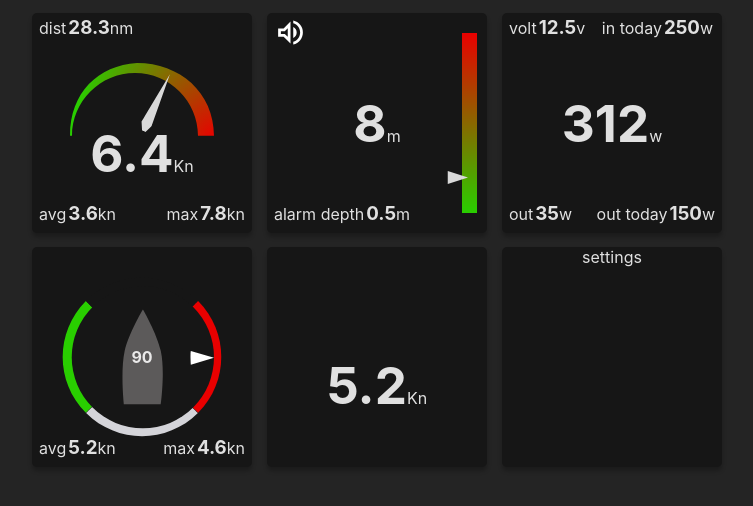
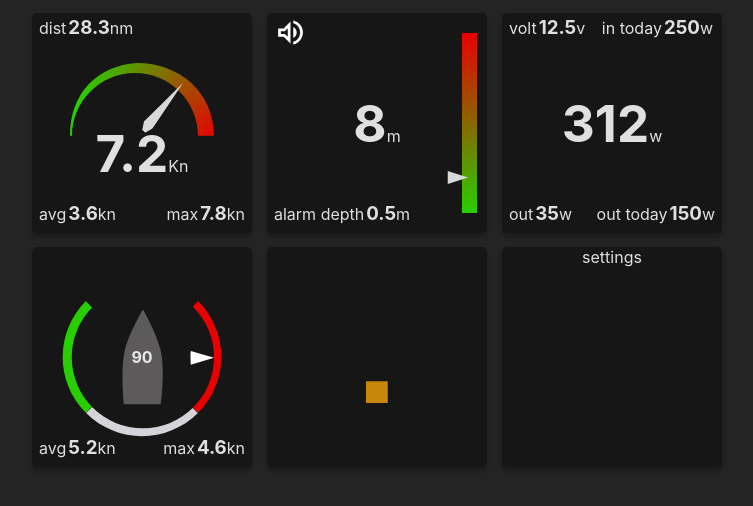
Before and after one commit to verlaansam/BoatConsole, a React (Vite) app in the folder boatConsole/: page / in a window 1280 px wide. Shown: the top 506 px of the page, without its empty margins (23-776 px from the left). Built offline with nearby package versions, Linux system fonts and the light colour scheme.

Commit message:
first step to 3d compass

```diff
--- a/boatConsole/src/components/Heading.jsx
+++ b/boatConsole/src/components/Heading.jsx
@@ -1,13 +1,35 @@
 import './css/Heading.css'
+
+import { useRef, useState } from 'react'
+import { Canvas, useFrame } from '@react-three/fiber'
+import { OrbitControls } from '@react-three/drei'
 
 export const Heading = () => {
 
-    const speed = 5.2
+
+    function Box(props) {
+        // This reference gives us direct access to the THREE.Mesh object
+        const ref = useRef()
+        return (
+          <mesh
+            {...props}
+            ref={ref}>
+            <boxGeometry args={[1, 1, 1]} />
+            <meshStandardMaterial color={'orange'} />
+          </mesh>
+        )
+      }
 
     return(
         <>
         <article className='HeadingInDegrees'>
-            <h1>{speed}</h1><p>Kn</p>
+            <div className='Center'>
+                <Canvas>
+                    <ambientLight intensity={Math.PI / 2} />
+                    <Box position={[0, 0, 0]} />
+                    <OrbitControls />
+                </Canvas>
+            </div>
         </article>
         </>
     )
--- a/boatConsole/src/components/Speed.jsx
+++ b/boatConsole/src/components/Speed.jsx
@@ -4,7 +4,7 @@ import SpeedPointer from '../assets/SpeedPointer.svg'
 
 export const Speed = () => {
 
-    const speed = 6.4
+    const speed = 7.2
     const distance = 28.3
     const average = 3.6
     const max = 7.8
```
Also changed, not shown: package.json (added, +7 -0 lines), 1 other file (tests, documents, lock files or other folders).
